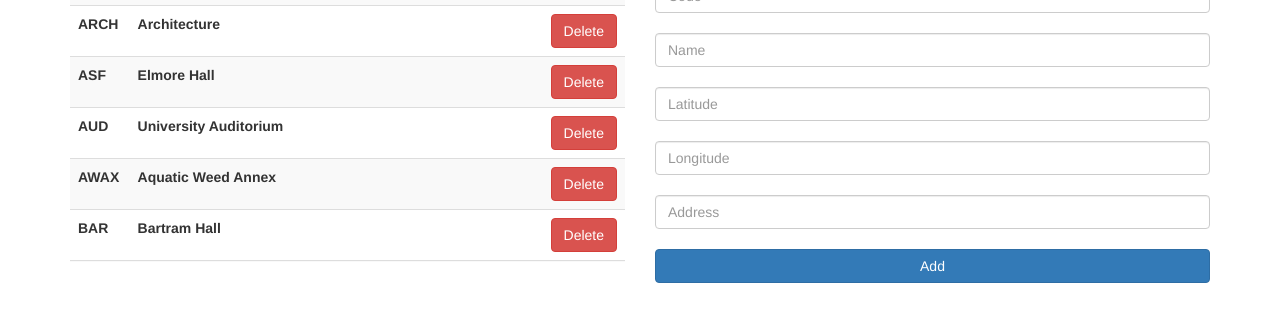
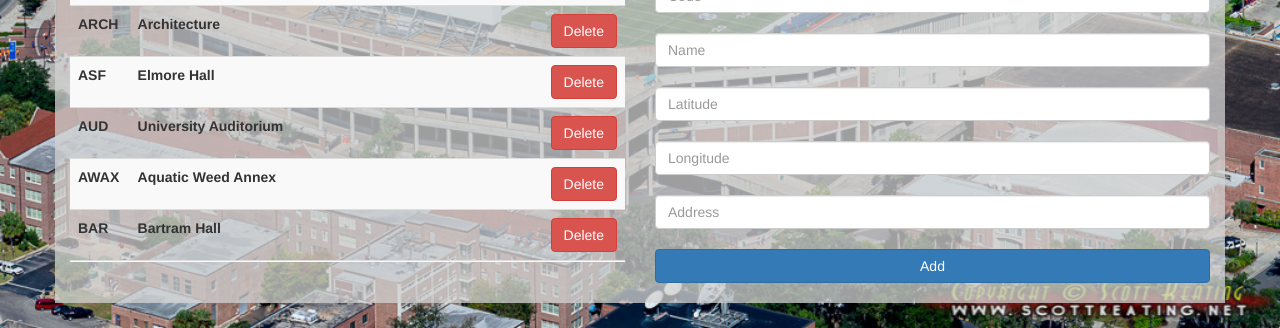
Before and after one commit to tdemint10/UF-Directory-App-Assignment-Assignment2, a plain HTML site: page index.html in a window 1280 px wide. Shown: the part 472-800 px from the top of the page. Drawn offline with nearby package versions, Linux system fonts and the light colour scheme.

Commit message:
added background image

```diff
--- a/style.css
+++ b/style.css
@@ -1,3 +1,12 @@
+body {
+	background: url('stadium.jpg') no-repeat center center fixed;
+	background-size: 100% 100%;
+}
+
+.row {
+	background-color: rgba(211, 211, 211, .75);
+}
+
 #searchBar {
   margin: 15px 10px;
 }
```
Also changed, not shown: stadium.jpg (added).
